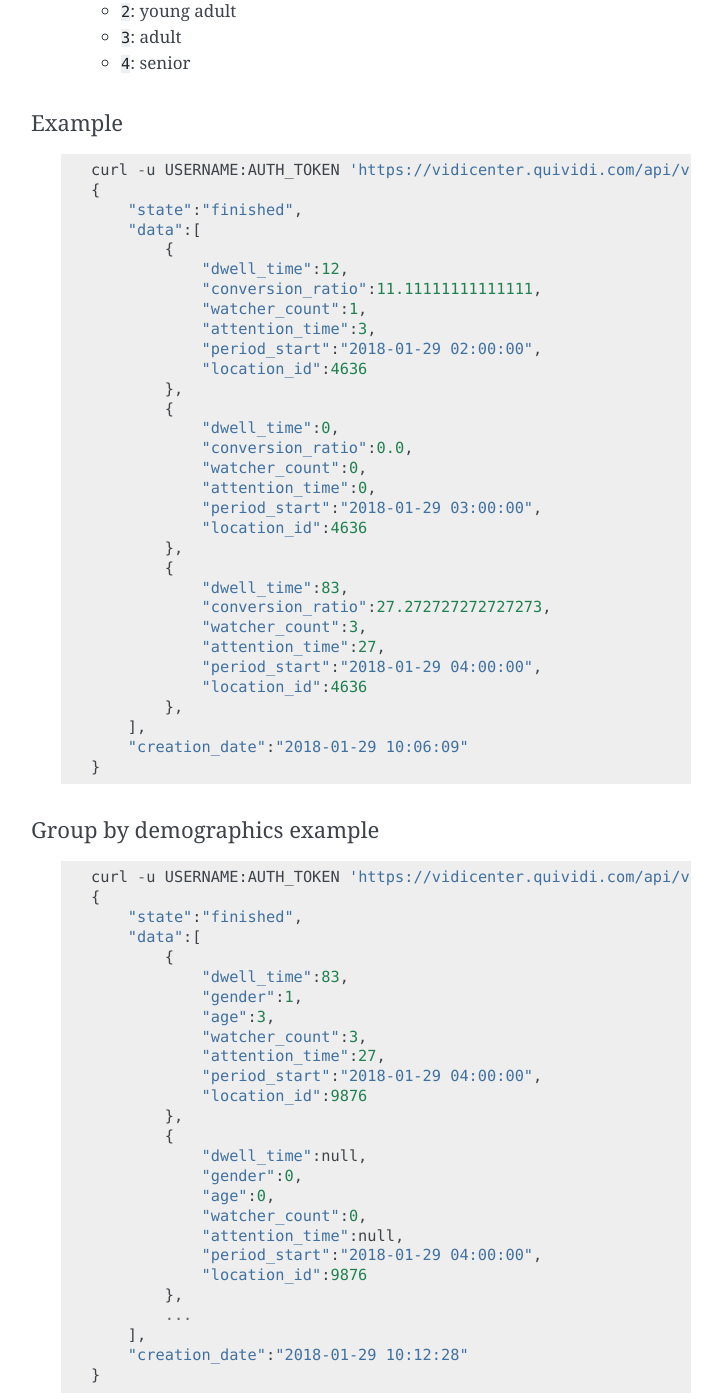
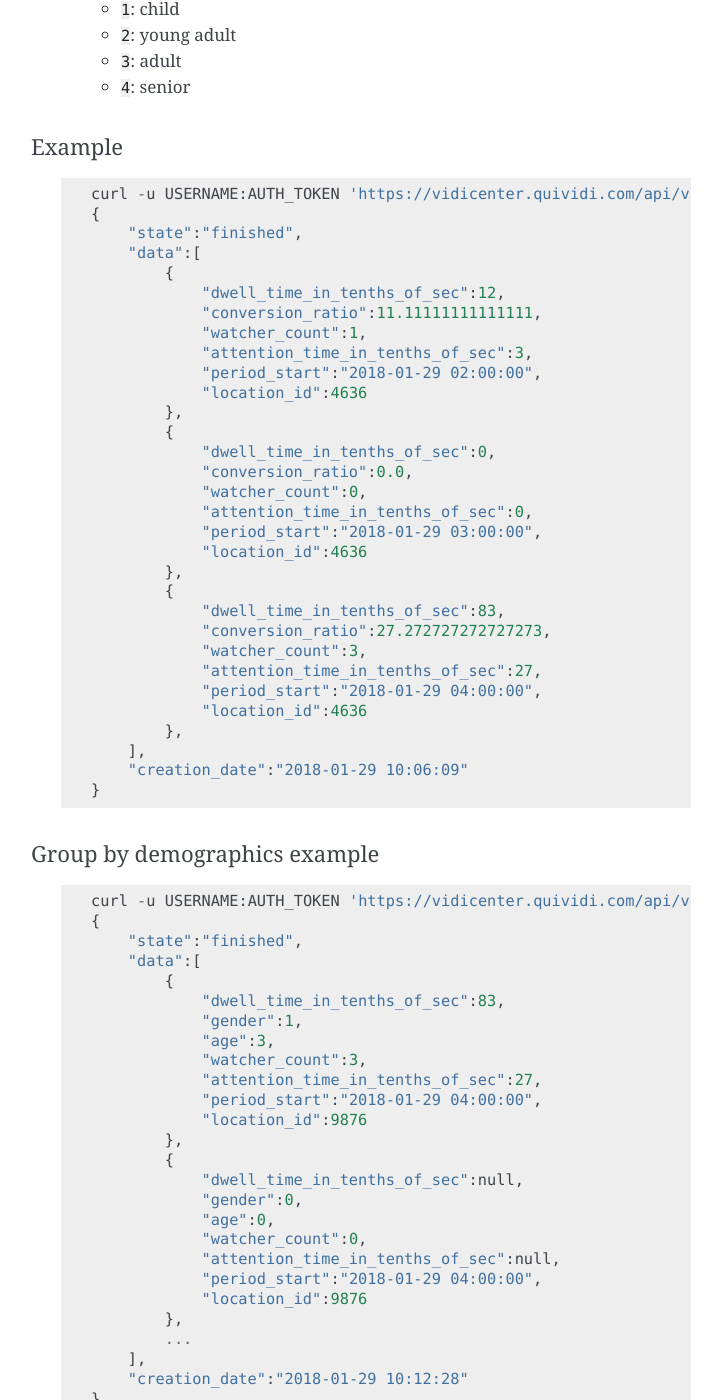
Before and after one commit to quividi/vidicenter-api-documentation, a Sphinx documentation site: the page built from docs/source/data.rst, in a window 1280 px wide and 1400 px high, scrolled down 9739 px. Shown: the whole window, without its empty margins (389-1111 px from the left). Built offline with Sphinx 7.4.7, drawn with Linux system fonts in a browser that asks for light colours; some of the changed text lies outside the part shown.

Commit message:
Evol [#180425853] updated duration field names

```diff
--- a/docs/source/data.rst
+++ b/docs/source/data.rst
@@ -178,8 +178,8 @@
     * ``2``: beard
 
 * ``age_value``: the viewer's numeric age in years (expert only).
-* ``dwell_time``: the dwell time of the current viewer in **tenths of seconds**.
-* ``attention_time``: the attention time of the current viewer in **tenths of seconds**.
+* ``dwell_time_in_tenths_of_sec``: the dwell time of the current viewer in **tenths of seconds**.
+* ``attention_time_in_tenths_of_sec``: the attention time of the current viewer in **tenths of seconds**.
 * Mood values (expert only) are given in percentage, they represent the distribution of a viewer's mood over time. The sum of the five moods totals 100. Each mood is a key:
 
     * ``very_happy``
@@ -201,14 +201,14 @@
         "data":[
             {
                 "happy":null,
-                "dwell_time":41,
+                "dwell_time_in_tenths_of_sec":41,
                 "gender":1,
                 "age":3,
                 "age_value":null,
                 "neutral":null,
                 "unhappy":null,
                 "very_unhappy":null,
-                "attention_time":16,
+                "attention_time_in_tenths_of_sec":16,
                 "period_start":"2018-01-29T00:00:27",
                 "glasses":null,
                 "location_id":8264,
@@ -218,14 +218,14 @@
             },
             {
                 "happy":null,
-                "dwell_time":54,
+                "dwell_time_in_tenths_of_sec":54,
                 "gender":1,
                 "age":2,
                 "age_value":null,
                 "neutral":null,
                 "unhappy":null,
                 "very_unhappy":null,
-                "attention_time":39,
+                "attention_time_in_tenths_of_sec":39,
                 "period_start":"2018-01-29T00:03:57",
                 "glasses":null,
                 "location_id":8264,
@@ -250,14 +250,14 @@
         "data":[
             {
                 "happy":0.0,
-                "dwell_time":24,
+                "dwell_time_in_tenths_of_sec":24,
                 "gender":2,
                 "age":2,
                 "age_value":19,
                 "neutral":66.66666666666666,
                 "unhappy":0.0,
                 "very_unhappy":0.0,
-                "attention_time":8,
+                "attention_time_in_tenths_of_sec":8,
                 "period_start":"2018-01-29T01:28:52",
                 "glasses":1,
                 "location_id":8866,
@@ -267,14 +267,14 @@
             },
             {
                 "happy":49.80392156862745,
-                "dwell_time":37,
+                "dwell_time_in_tenths_of_sec":37,
                 "gender":1,
                 "age":3,
                 "age_value":57,
                 "neutral":0.39215686274509665,
                 "unhappy":49.80392156862745,
                 "very_unhappy":0.0,
-                "attention_time":3,
+                "attention_time_in_tenths_of_sec":3,
                 "period_start":"2018-01-29T00:25:18",
                 "glasses":3,
                 "location_id":8866,
@@ -301,8 +301,8 @@
     * ``content_id``: the id of the content
     * ``app_id``: the app_id of the content
     * ``campaign_id``: the campaign_id of the content
-    * ``dwell_time``: the cumulated dwell time by this watcher for this content in **milliseconds**
-    * ``attention_time``: the cumulated attention time by this watcher for this content in **milliseconds**
+    * ``dwell_time_in_milliseconds``: the cumulated dwell time by this watcher for this content in **milliseconds**
+    * ``attention_time_in_milliseconds``: the cumulated attention time by this watcher for this content in **milliseconds**
     * Mood time values (expert only), given in **milliseconds**:
         * ``very_happy_time``
         * ``happy_time``
@@ -321,7 +321,7 @@
         "data":[
             {
                 "beard":1,
-                "dwell_time":29,
+                "dwell_time_in_tenths_of_sec":29,
                 "start_time":"2018-01-14T09:29:10",
                 "gender":2,
                 "age":1,
@@ -329,7 +329,7 @@
                 "neutral":70.19607843137254,
                 "mustache":1,
                 "unhappy":0.0,
-                "attention_time":12,
+                "attention_time_in_tenths_of_sec":12,
                 "location_id":38918,
                 "glasses":1,
                 "very_unhappy":0.0,
@@ -337,25 +337,25 @@
                 "contents":[
                     {
                         "campaign_id":null,
-                        "dwell_time":928,
+                        "dwell_time_in_milliseconds":928,
                         "unhappy_time":0,
                         "happy_time":0,
                         "very_happy_time":0,
                         "app_id":"my_app_id",
                         "very_unhappy_time":0,
-                        "attention_time":192,
+                        "attention_time_in_milliseconds":192,
                         "content_id":"my_very_own_content_id",
                         "neutral_time":192
                     },
                     {
                         "campaign_id":"A campaign id",
-                        "dwell_time":925,
+                        "dwell_time_in_milliseconds":925,
                         "unhappy_time":0,
                         "happy_time":0,
                         "very_happy_time":0,
                         "app_id":"my_app_id",
                         "very_unhappy_time":0,
-                        "attention_time":925,
+                        "attention_time_in_milliseconds":925,
                         "content_id":"another_content_id",
                         "neutral_time":925
                     }
@@ -364,7 +364,7 @@
             },
             {
                 "beard":1,
-                "dwell_time":10,
+                "dwell_time_in_tenths_of_sec":10,
                 "start_time":"2018-01-14T09:21:54",
                 "gender":2,
                 "age":3,
@@ -372,7 +372,7 @@
                 "neutral":33.33333333333333,
                 "mustache":1,
                 "unhappy":0.0,
-                "attention_time":5,
+                "attention_time_in_tenths_of_sec":5,
                 "location_id":38918,
                 "glasses":1,
                 "very_unhappy":0.0,
@@ -380,13 +380,13 @@
                 "contents":[
                     {
                         "campaign_id":null,
-                        "dwell_time":15,
+                        "dwell_time_in_milliseconds":15,
                         "unhappy_time":0,
                         "happy_time":542,
                         "very_happy_time":0,
                         "app_id":"my_app_id",
                         "very_unhappy_time":0,
-                        "attention_time":542,
+                        "attention_time_in_milliseconds":542,
                         "content_id":"my_very_own_content_id",
                         "neutral_time":0
                     }
@@ -406,8 +406,8 @@
 * ``location_id``: the ID of the location the data comes from.
 * ``period_start``: the start of the aggregate.
 * ``watcher_count``: the number of watchers in the current aggregate.
-* ``dwell_time``: the cumulated dwell time for the current aggregate in **tenths of seconds**.
-* ``attention_time``: the cumulated attention time for the current aggregate in **tenths of seconds**.
+* ``dwell_time_in_tenths_of_sec``: the cumulated dwell time for the current aggregate in **tenths of seconds**.
+* ``attention_time_in_tenths_of_sec``: the cumulated attention time for the current aggregate in **tenths of seconds**.
 * ``conversion_ratio``: the number of watcher divided by the number of OTS in the current aggregate. Not present if grouping by demographics.
 * ``gender``: the gender for the current aggregate if grouping by demographics. Possible values:
 
@@ -433,26 +433,26 @@
         "state":"finished",
         "data":[
             {
-                "dwell_time":12,
+                "dwell_time_in_tenths_of_sec":12,
                 "conversion_ratio":11.11111111111111,
                 "watcher_count":1,
-                "attention_time":3,
+                "attention_time_in_tenths_of_sec":3,
                 "period_start":"2018-01-29 02:00:00",
                 "location_id":4636
             },
             {
-                "dwell_time":0,
+                "dwell_time_in_tenths_of_sec":0,
                 "conversion_ratio":0.0,
                 "watcher_count":0,
-                "attention_time":0,
+                "attention_time_in_tenths_of_sec":0,
                 "period_start":"2018-01-29 03:00:00",
                 "location_id":4636
             },
             {
-                "dwell_time":83,
+                "dwell_time_in_tenths_of_sec":83,
                 "conversion_ratio":27.272727272727273,
                 "watcher_count":3,
-                "attention_time":27,
+                "attention_time_in_tenths_of_sec":27,
                 "period_start":"2018-01-29 04:00:00",
                 "location_id":4636
             },
@@ -471,20 +471,20 @@
         "state":"finished",
         "data":[
             {
-                "dwell_time":83,
+                "dwell_time_in_tenths_of_sec":83,
                 "gender":1,
                 "age":3,
                 "watcher_count":3,
-                "attention_time":27,
+                "attention_time_in_tenths_of_sec":27,
                 "period_start":"2018-01-29 04:00:00",
                 "location_id":9876
             },
             {
-                "dwell_time":null,
+                "dwell_time_in_tenths_of_sec":null,
                 "gender":0,
                 "age":0,
                 "watcher_count":0,
-                "attention_time":null,
+                "attention_time_in_tenths_of_sec":null,
                 "period_start":"2018-01-29 04:00:00",
                 "location_id":9876
             },
@@ -744,8 +744,8 @@
 """""""""""""
 * ``period_start``: the start of the aggregate.
 * ``watcher_count``: the number of watchers in the current aggregate.
-* ``dwell_time``: the cumulated dwell time for the current aggregate in **tenths of seconds**.
-* ``attention_time``: the cumulated attention time for the current aggregate in **tenths of seconds**.
+* ``dwell_time_in_tenths_of_sec``: the cumulated dwell time for the current aggregate in **tenths of seconds**.
+* ``attention_time_in_tenths_of_sec``: the cumulated attention time for the current aggregate in **tenths of seconds**.
 
 Mandatory arguments
 """""""""""""""""""
@@ -762,21 +762,21 @@
         "state":"finished",
         "data":[
             {
-                "dwell_time":12,
+                "dwell_time_in_tenths_of_sec":12,
                 "watcher_count":1,
-                "attention_time":3,
+                "attention_time_in_tenths_of_sec":3,
                 "period_start":"2018-01-29 02:00:00",
             },
             {
-                "dwell_time":0,
+                "dwell_time_in_tenths_of_sec":0,
                 "watcher_count":0,
-                "attention_time":0,
+                "attention_time_in_tenths_of_sec":0,
                 "period_start":"2018-01-29 03:00:00",
             },
             {
-                "dwell_time":83,
+                "dwell_time_in_tenths_of_sec":83,
                 "watcher_count":3,
-                "attention_time":27,
+                "attention_time_in_tenths_of_sec":27,
                 "period_start":"2018-01-29 04:00:00",
             },
         ],
```
Also changed, not shown: other parts of docs/source/data.rst (+14 -14 lines).
